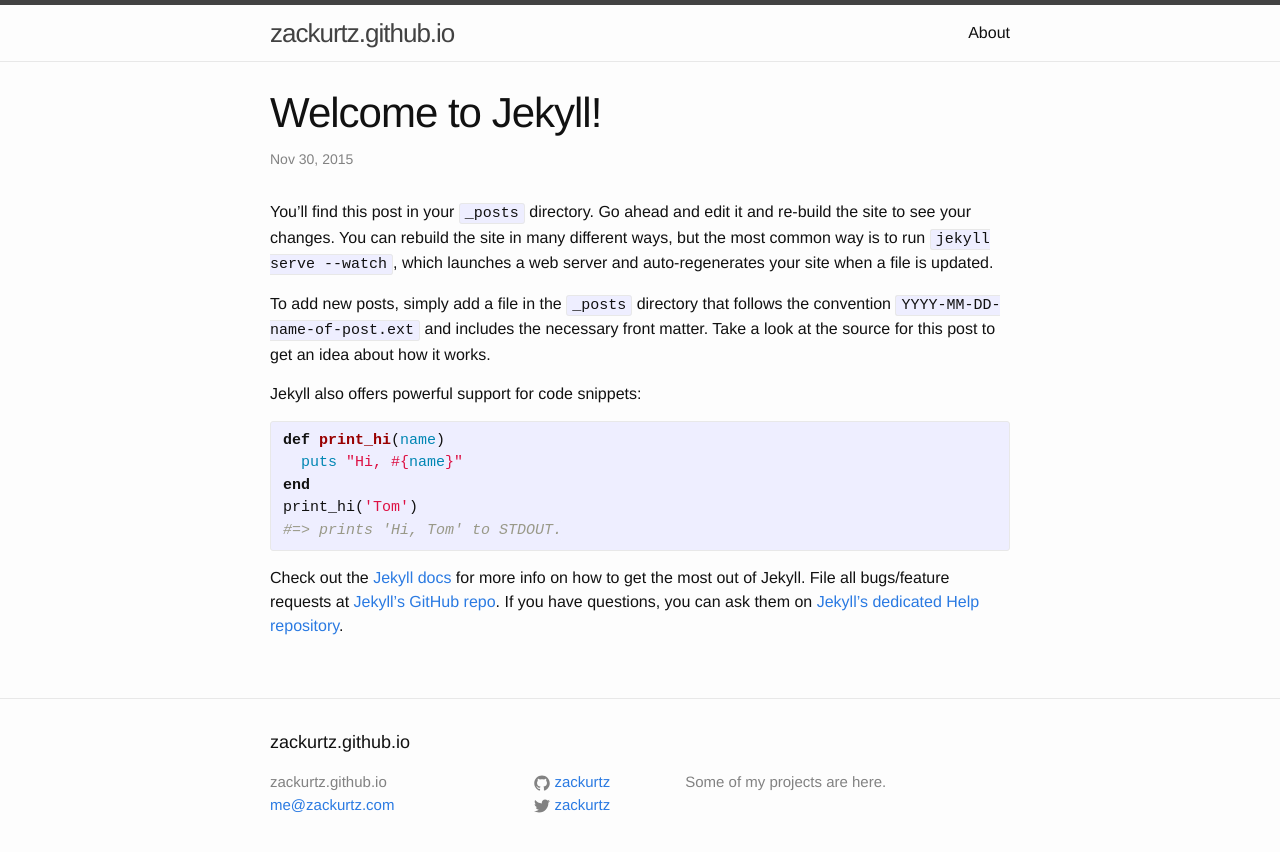
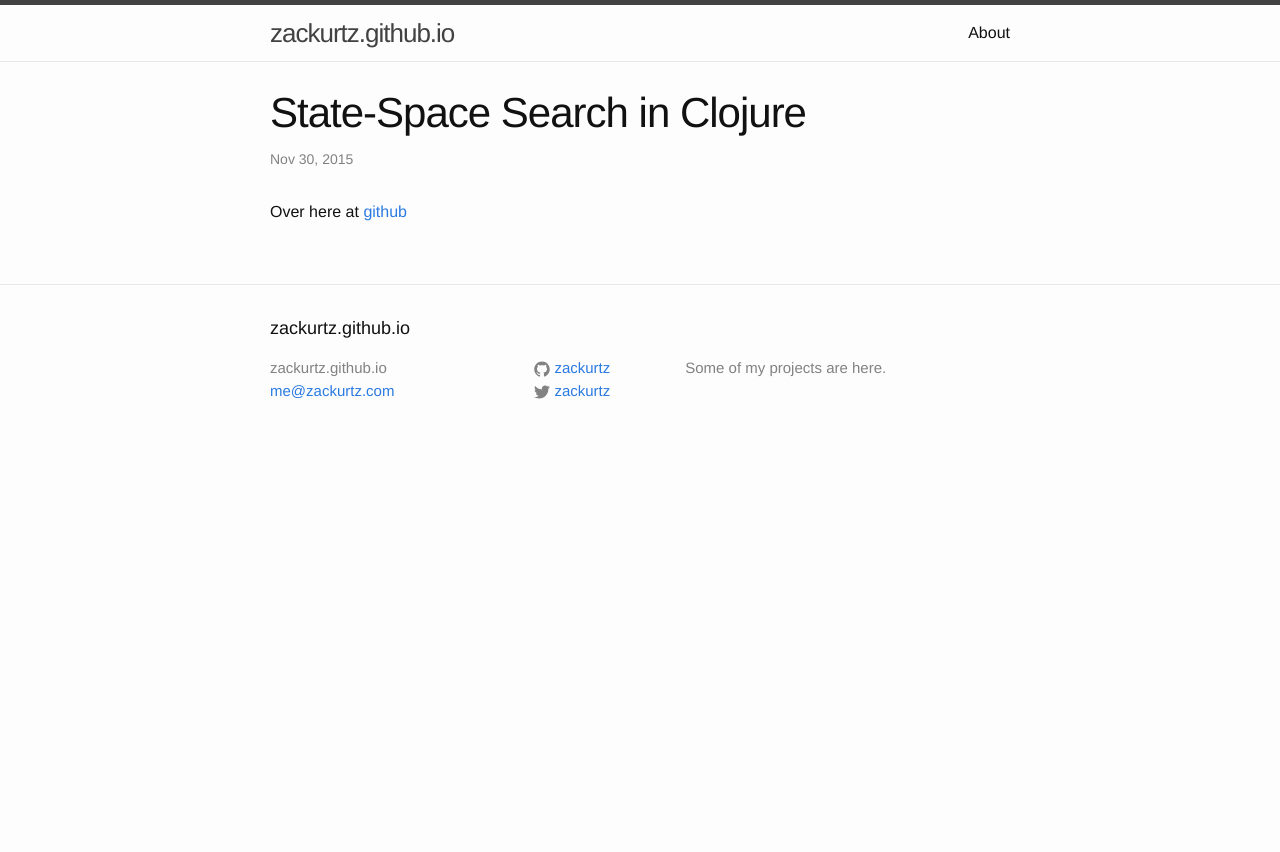
Before and after one commit to zackurtz/zackurtz.github.io, a Jekyll site: the page built from _posts/2015-11-30-welcome-to-jekyll.markdown, in a window 1280 px wide. Shown: the top 852 px of the page. Built offline with Jekyll 4.4.1, drawn with Linux system fonts in a browser that asks for light colours.

Commit message:
Changed from default

```diff
--- a/_posts/2015-11-30-welcome-to-jekyll.markdown
+++ b/_posts/2015-11-30-welcome-to-jekyll.markdown
@@ -1,25 +1,13 @@
 ---
 layout: post
-title:  "Welcome to Jekyll!"
+title:  "State-Space Search in Clojure"
 date:   2015-11-30 19:48:07
 categories: jekyll update
 ---
-You’ll find this post in your `_posts` directory. Go ahead and edit it and re-build the site to see your changes. You can rebuild the site in many different ways, but the most common way is to run `jekyll serve --watch`, which launches a web server and auto-regenerates your site when a file is updated.
 
-To add new posts, simply add a file in the `_posts` directory that follows the convention `YYYY-MM-DD-name-of-post.ext` and includes the necessary front matter. Take a look at the source for this post to get an idea about how it works.
+Over here at [github][github_link]
 
-Jekyll also offers powerful support for code snippets:
 
-{% highlight ruby %}
-def print_hi(name)
-  puts "Hi, #{name}"
-end
-print_hi('Tom')
-#=> prints 'Hi, Tom' to STDOUT.
-{% endhighlight %}
 
-Check out the [Jekyll docs][jekyll] for more info on how to get the most out of Jekyll. File all bugs/feature requests at [Jekyll’s GitHub repo][jekyll-gh]. If you have questions, you can ask them on [Jekyll’s dedicated Help repository][jekyll-help].
 
-[jekyll]:      http://jekyllrb.com
-[jekyll-gh]:   https://github.com/jekyll/jekyll
-[jekyll-help]: https://github.com/jekyll/jekyll-help
+[github_link]:      https://github.com/zackurtz/sudoku-beam-search
```
